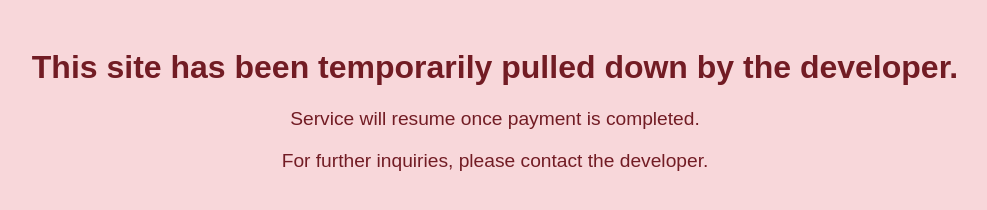
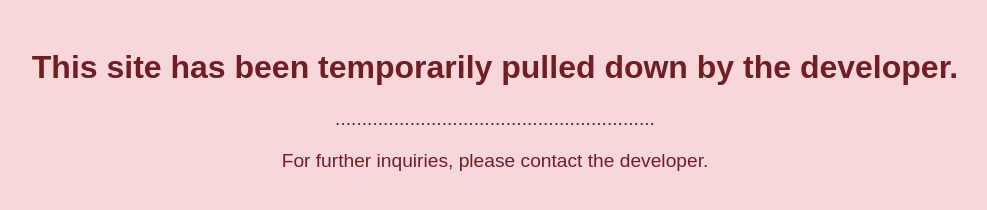
Before and after one commit to danray472/client-acam-proj, a plain HTML site: page index.html in a window 1280 px wide. Shown: the whole page, without its empty margins (145-1132 px from the left). Drawn offline with Linux system fonts and the light colour scheme.

Commit message:
added ...

```diff
--- a/index.html
+++ b/index.html
@@ -23,7 +23,7 @@
 </head>
 <body>
     <h1>This site has been temporarily pulled down by the developer.</h1>
-    <p>Service will resume once payment is completed.</p>
+    <p>............................................................</p>
     <p>For further inquiries, please contact the developer.</p>
 </body>
 </html>
```
